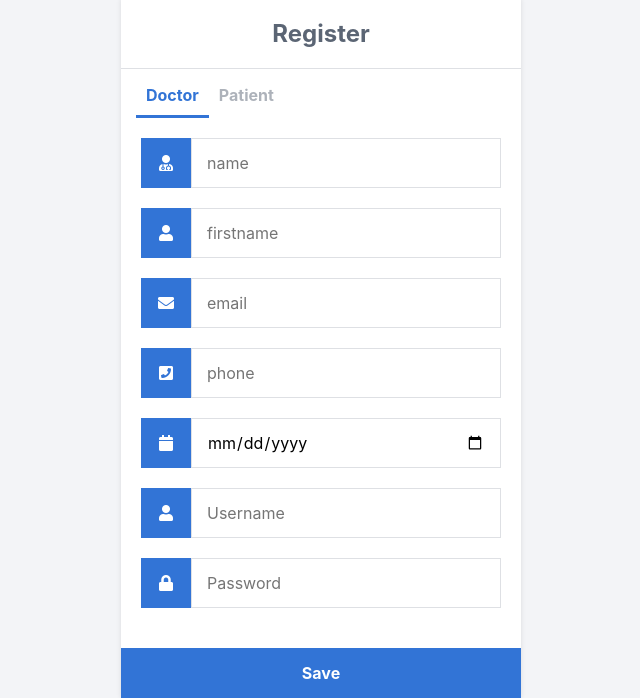
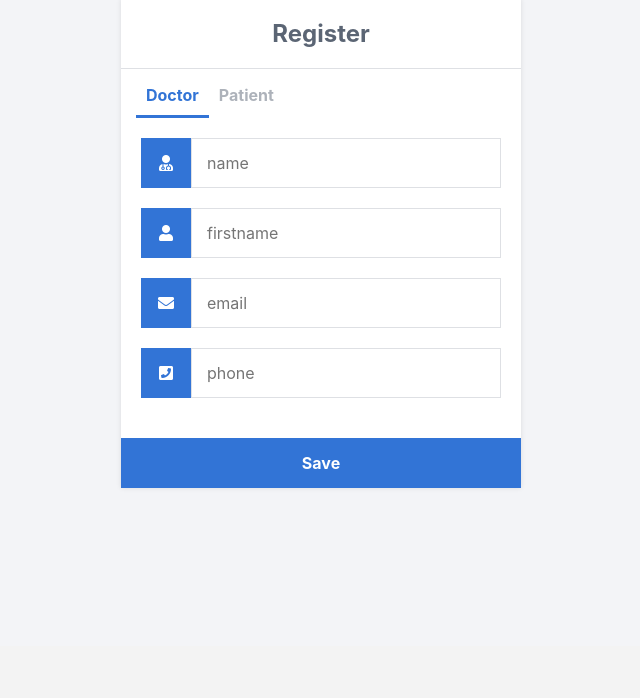
Before and after one commit to HabacheRami/Python, a Flask app: page /register/doctor in a window 1280 px wide. Shown: the part 154-852 px from the top of the page, without its empty margins (319-959 px from the left). After the commit the page ends 642 px from the top, so only its background shows below. Run offline with Flask 2, Linux system fonts and the light colour scheme; a user stored in the database is signed in; some libraries are stand-ins or nearby versions.

Commit message:
brainstorming

```diff
--- a/Support/databasesql.sql
+++ b/Support/databasesql.sql
@@ -5,7 +5,6 @@ create database if not exists hospital;
 /* create table patient : username (login) dossier (password) set by doctor*/
 create table hospital.patient (
 	id int(11) primary key auto_increment,
-    username varchar(100) unique not null,
     file int(11) not null,
     name varchar(100),
     firstname varchar(100),
@@ -30,4 +29,4 @@ create table hospital.user (
 
 /* add Sadmin */
 INSERT INTO hospital.user (`id`, `username`, `name`, `firstname`, `email`, `phone`, `date`, `actived`, `password`, `role`) VALUES
-('1', 'Sadmin', 'Super', 'Admin', 'direction@americanhospital.com', '0662793686', '2023-01-12', '1', 'Sadmin', 'SuperAdmin');
+('1', 'Sadmin', 'Super', 'Admin', 'direction@americanhospital.com', '0662793686', '2023-01-12', '1', 'Sadmin', 'Supervisor');
--- a/Users_AH/main.py
+++ b/Users_AH/main.py
@@ -3,6 +3,8 @@ from flask_mysqldb import MySQL
 import MySQLdb.cursors
 import re
 from pprint import pprint
+from datetime import date, timedelta, datetime
+import hashlib
 
 app = Flask(__name__)
 
@@ -25,6 +27,11 @@ mysql = MySQL(app)
 def home():
     # Check if user is loggedin
     if 'loggedin' in session:
+        today=date.today().strftime('%Y-%m-%d')
+        delta= datetime.now() + timedelta(days=30)
+        expire=delta.strftime('%Y-%m-%d')
+        pprint(today)
+        pprint(expire)
         # User is loggedin show them the home page
         cursor = mysql.connection.cursor(MySQLdb.cursors.DictCursor)
         id = session['id']
@@ -59,6 +66,7 @@ def login():
         account = cursor.fetchone()
         # If account exists in accounts table in out database
         if account:
+            # Check if account actived
             if account['actived'] == 0:
                 msg = 'Account not actived'
                 return render_template('index.html', msg=msg)
@@ -86,12 +94,18 @@ def register_doctor():
         # Check if POST requests exist
         if request.method == 'POST':
             # Create variables for easy access
-            username = request.form['username']
             name = request.form['name']
             firstname = request.form['firstname']
+            # Create username with name and firstname
+            username = ...
             phone = request.form['phone']
-            date = request.form['date']
-            role = 'Admin'
+            # expired date
+            delta= datetime.now() + timedelta(days=30)
+            expire=delta.strftime('%Y-%m-%d')
+            date = expire
+            # 3 roles : Supervisor, Administrator, Doctor
+            role = request.form['role']
+            # Generate pwd et hash
             password = request.form['password']
             email = request.form['email']
             # Check if username exists
@@ -136,7 +150,6 @@ def register_patient():
         # Check if POST requests exist
         if request.method == 'POST':
             # Create variables for easy access
-            username = request.form['username']
             file = request.form['file']
             name = request.form['name']
             firstname = request.form['firstname']
@@ -146,24 +159,21 @@ def register_patient():
             # Check if username exists
             cursor = mysql.connection.cursor(MySQLdb.cursors.DictCursor)
             cursor.execute(
-                'SELECT * FROM patient WHERE username = %s', (username,))
+                'SELECT * FROM patient WHERE file = %s', (file,))
             account = cursor.fetchone()
             # If account exists show error and validation checks
             if account:
-                msg = 'Account already exists!'
-            # Regex name
-            elif not re.match(r'[A-Za-z0-9]+', username):
-                msg = 'Username must contain only characters and numbers!'
+                msg = 'Patient already exists!'
             # Regex file
             elif not re.match(r'[0-9]+', file):
                 msg = 'File must contain only numbers!'
             # Check form
-            elif username is None or file is None or name is None or firstname is None or description is None or drug is None or date is None:
+            elif file is None or name is None or firstname is None or description is None or drug is None or date is None:
                 msg = 'Please fill out the form!'
             else:
                 # Account doesnt exists and the form data is valid, now insert new account into accounts table
-                cursor.execute('INSERT INTO patient VALUES (0, %s, %s, %s, %s, %s, %s, %s)',
-                               (username, file, name, firstname, description, drug, date,))
+                cursor.execute('INSERT INTO patient VALUES (0, %s, %s, %s, %s, %s, %s)',
+                               (file, name, firstname, description, drug, date,))
                 mysql.connection.commit()
                 msg = 'You have successfully registered!'
         elif request.method == 'POST':
--- a/Users_AH/templates/register/doctor.html
+++ b/Users_AH/templates/register/doctor.html
@@ -27,18 +27,7 @@
 		<i class="fas fa-phone-square"></i>
 	</label>
 	<input type="text" id="phone" name="phone" placeholder="phone" pattern="[0-9]{10}" required>
-	<label for="date">
-		<i class="fas fa-calendar"></i>
-	</label>
-	<input type="date" id="date" name="date" required>
-	<label for="username">
-		<i class="fas fa-user"></i>
-	</label>
-	<input type="text" name="username" placeholder="Username" id="username" required>
-	<label for="password">
-		<i class="fas fa-lock"></i>
-	</label>
-	<input type="password" name="password" placeholder="Password" id="password" required>
+	<!-- creation selection role -->
 	<!-- /** INSERT INTO `user` (`name`, `firstname`, `email`, `phone`, `date`, `status`, `login`, `password`, `role`) **/ -->
 	<div class="msg">{{ msg }}</div>
 	<input type="submit" value="Save">
--- a/Users_AH/templates/register/patient.html
+++ b/Users_AH/templates/register/patient.html
@@ -11,16 +11,12 @@
 	<a href="{{ url_for('register_patient') }}" class="active">Patient</a>
 </div>
 <form action="{{ url_for('register_patient') }}" method="post" autocomplete="off">
-	<label for="username">
-		<i class="fas fa-thermometer-full"></i>
-	</label>
-	<input type="text" name="username" placeholder="Username" id="username" required>
 	<label for="file">
 		<i class="fas fa-archive"></i>
 	</label>
 	<input type="text" name="file" placeholder="File" id="file" required>
 	<label for="name">
-		<i class="fas fa-user"></i>
+		<i class="fas fa-thermometer-full"></i>
 	</label>
 	<input type="text" name="name" placeholder="Name" id="name" required>
 	<label for="firstname">
```
